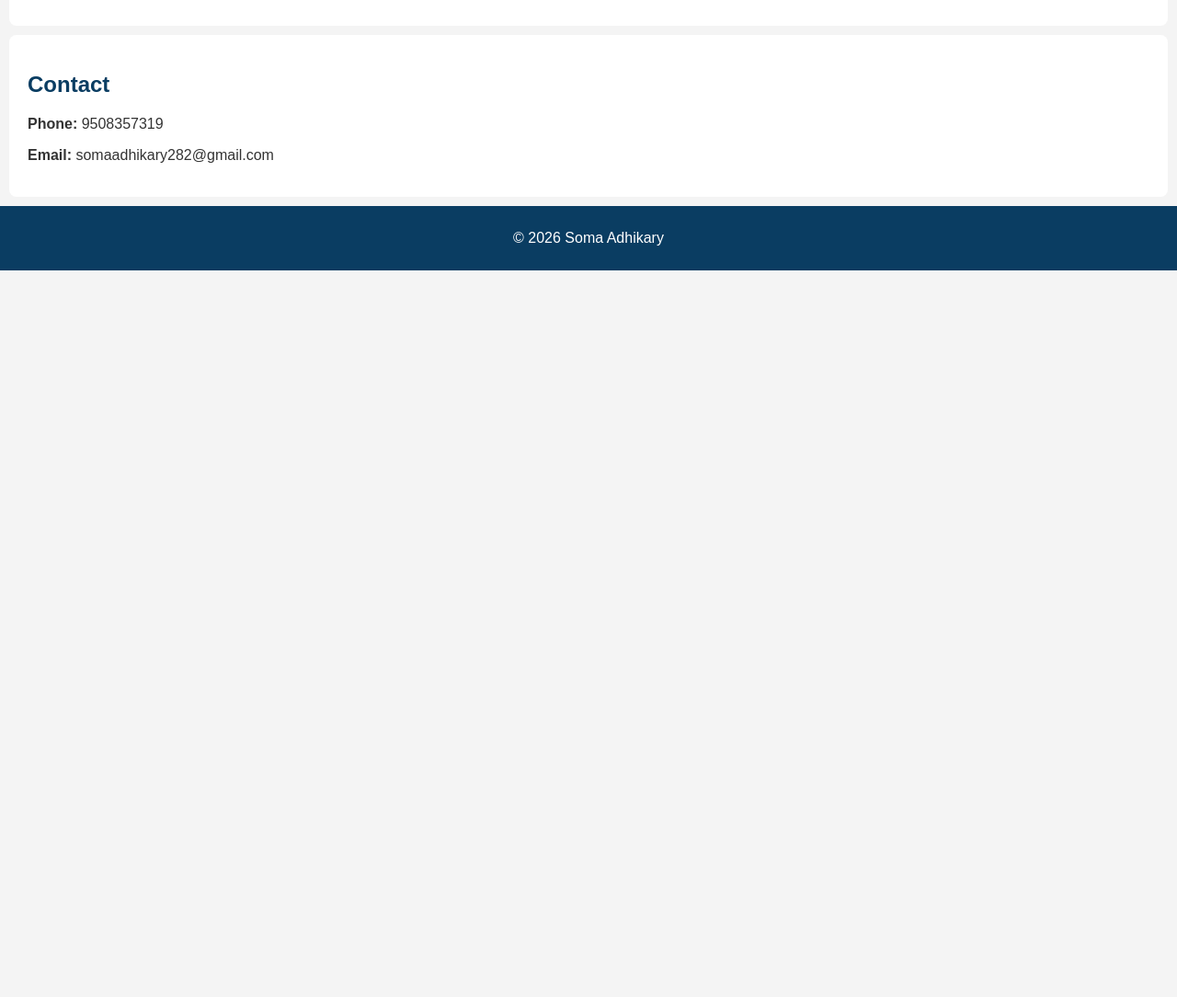
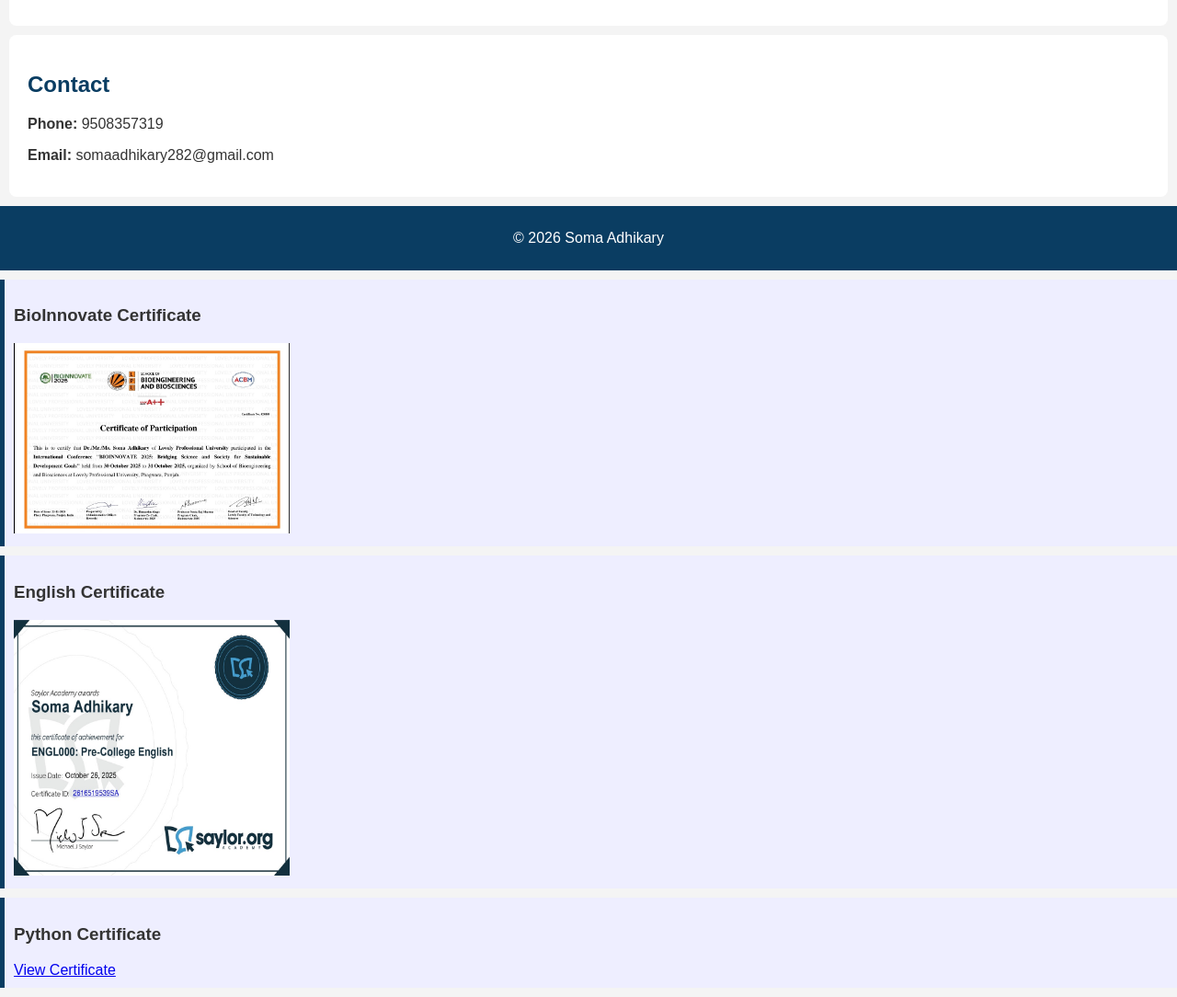
Before and after one commit to somaadhikary282-source/portfolio., a plain HTML site: page index.html in a window 1280 px wide. Shown: the part 1383-2467 px from the top of the page at 92% size. Before the commit the page ends 1677 px from the top, so only its background shows below. Drawn offline with Linux system fonts and the light colour scheme.

Commit message:
Update index.html

```diff
--- a/index.html
+++ b/index.html
@@ -77,3 +77,19 @@
 
 </body>
 </html>
+<div class="card">
+  <h3>BioInnovate Certificate</h3>
+  <img src="bioinnovate.jpeg" width="300">
+</div>
+
+<div class="card">
+  <h3>English Certificate</h3>
+  <img src="english certificate.jpeg" width="300">
+</div>
+
+<div class="card">
+  <h3>Python Certificate</h3>
+  <a href="python certificate (1).pdf" target="_blank">
+    View Certificate
+  </a>
+</div>
```
